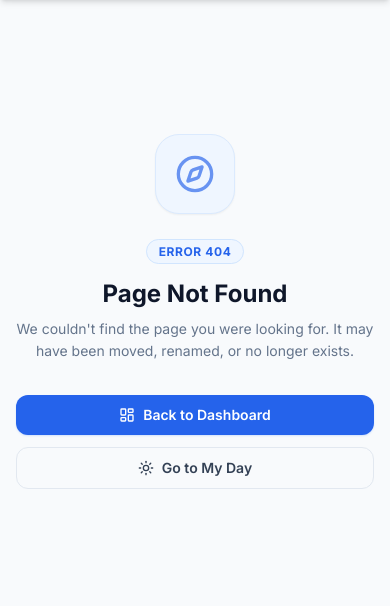
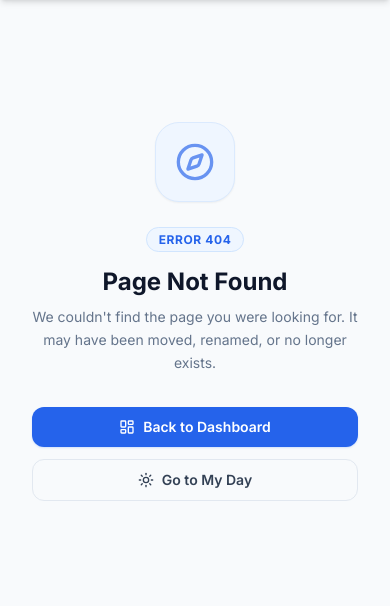
Before and after one commit to Yashendra-org/Ai_Powered_Task_Manager, a Django app: template templates/404.html in a window 390 px wide. Shown: the top 606 px of the page. Run offline with Django 5.2, Linux system fonts and the light colour scheme; the template is opened without the code that fills it, so the values that code supplies are empty; some libraries are stand-ins or nearby versions.

Commit message:
feat(templates): add responsive mobile container padding and accessible landmarks

```diff
--- a/templates/404.html
+++ b/templates/404.html
@@ -3,14 +3,14 @@
 {% block title %}Page Not Found — HabitTracker{% endblock %}
 
 {% block content %}
-<div class="min-h-[70vh] flex items-center justify-center">
+<div class="min-h-[70vh] flex items-center justify-center px-4 py-8" role="main" aria-labelledby="error-title">
     <div class="max-w-md w-full text-center">
         <!-- Visual Illustration Icon -->
         <div class="w-20 h-20 bg-blue-50 text-blue-600 rounded-3xl flex items-center justify-center mx-auto mb-6 shadow-sm border border-blue-100">
             <i data-lucide="compass" class="w-10 h-10 animate-pulse"></i>
         </div>
         <span class="text-xs font-bold uppercase tracking-wider text-blue-600 bg-blue-50 px-3 py-1 rounded-full border border-blue-200/60">Error 404</span>
-        <h1 class="text-2xl sm:text-3xl font-extrabold text-slate-900 mt-4 mb-2">Page Not Found</h1>
+        <h1 id="error-title" class="text-2xl sm:text-3xl font-extrabold text-slate-900 mt-4 mb-2">Page Not Found</h1>
         <p class="text-sm text-slate-500 mb-8 leading-relaxed max-w-sm mx-auto">
             We couldn't find the page you were looking for. It may have been moved, renamed, or no longer exists.
         </p>
```
